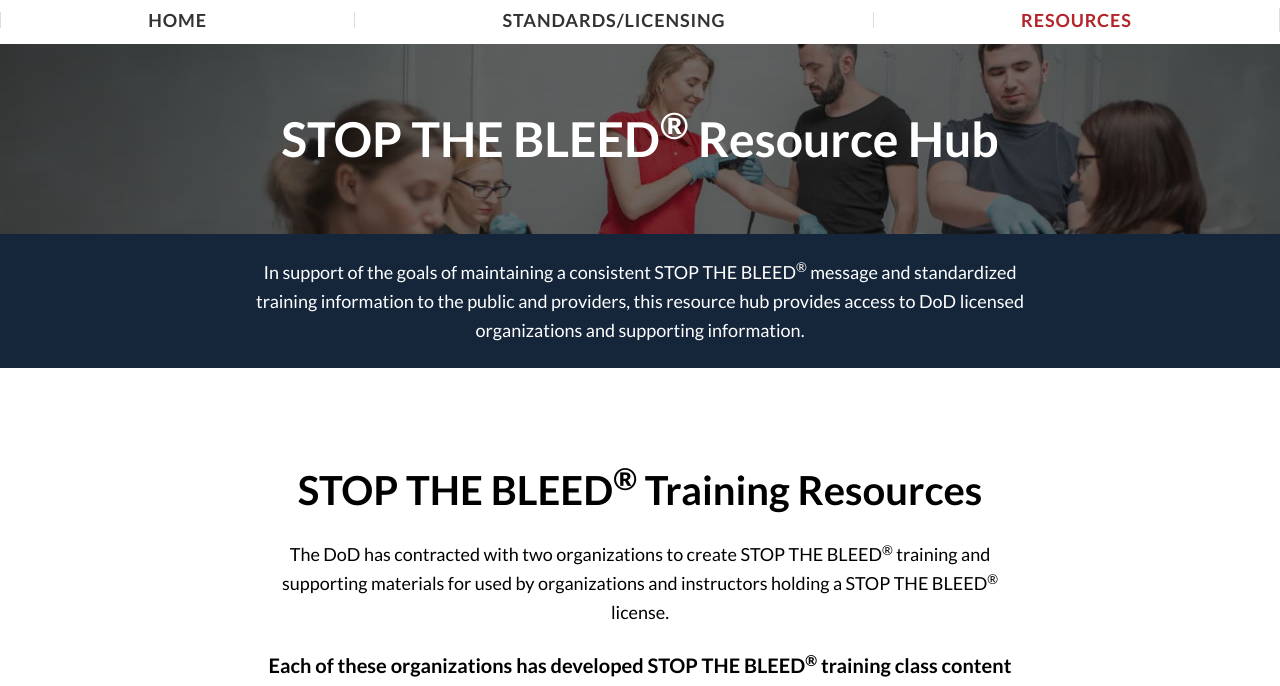
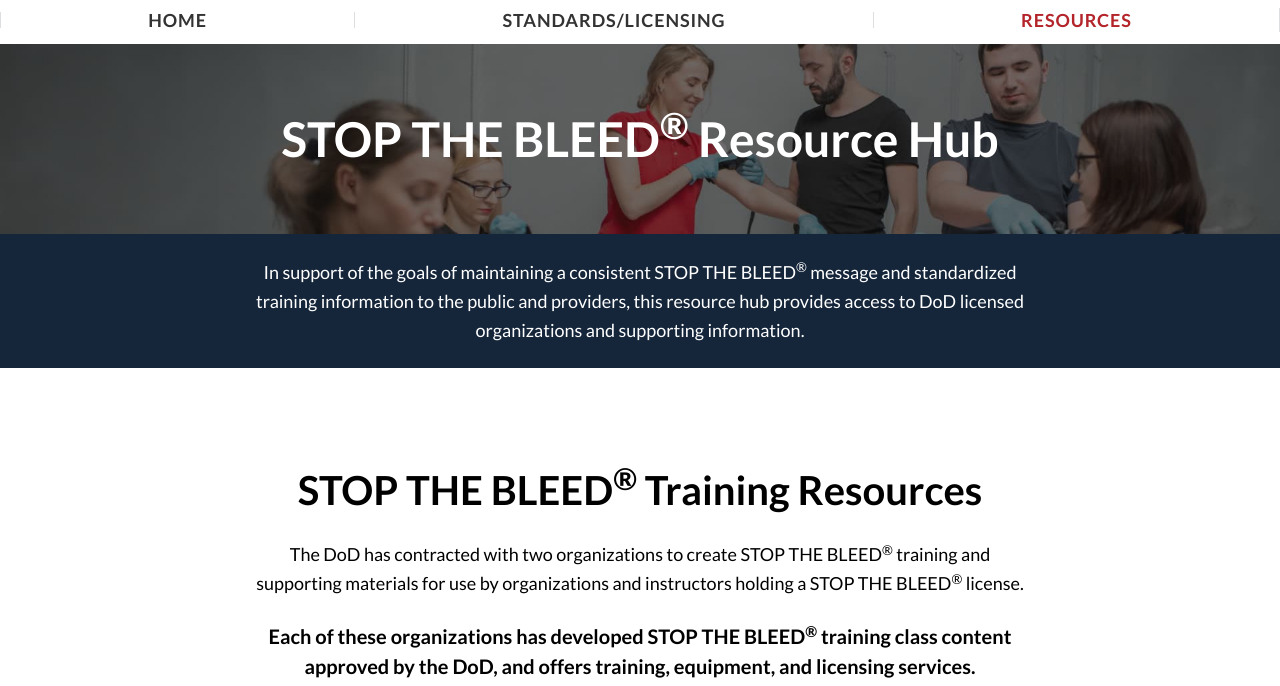
Before and after one commit to yoko-stripes/stb, a plain HTML site: page dod-stop-the-bleed-resources.html in a window 1280 px wide. Shown: the part 108-794 px from the top of the page. Drawn offline with nearby package versions, Linux system fonts and the light colour scheme.

Commit message:
updated the text on resources page

```diff
--- a/dod-stop-the-bleed-resources.html
+++ b/dod-stop-the-bleed-resources.html
@@ -89,7 +89,7 @@
   <div class="training_resources_cont">
     <div>
       <h2>STOP THE BLEED<sup>&#174;</sup> Training Resources</h2>
-      <p>The DoD has contracted with two organizations to create STOP THE BLEED<sup>&#174;</sup> training and supporting materials for used by organizations and instructors holding a STOP THE BLEED<sup>&#174;</sup> license. </p>
+      <p>The DoD has contracted with two organizations to create STOP THE BLEED<sup>&#174;</sup> training and supporting materials for use by organizations and instructors holding a STOP THE BLEED<sup>&#174;</sup> license. </p>
       <p><strong>Each of these organizations has developed STOP THE BLEED<sup>&#174;</sup> training class content approved by the DoD, and offers training, equipment, and licensing services.</strong></p>
       <div class="resources_links_cont">
         <div> <img src="img/standards/stbacos_logo.svg" alt="Stop the Bleed American College of Surgeons" title="Stop the Bleed American College of Surgeons">
```
